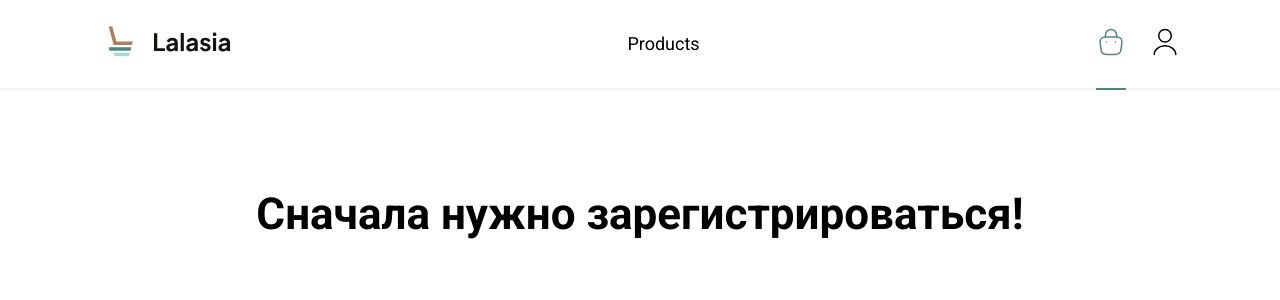
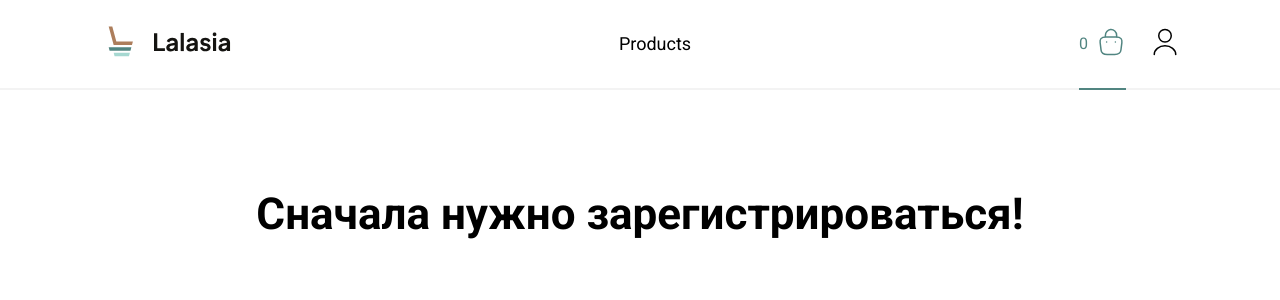
Before and after one commit to seffax098/kts_nextjs, a Next.js app: page /cart in a window 1280 px wide. Shown: the top 300 px of the page. Built offline with nearby package versions, Linux system fonts and the light colour scheme; no server answers.

Commit message:
cart quantity

```diff
--- a/src/shared/components/Navbar/Navbar.tsx
+++ b/src/shared/components/Navbar/Navbar.tsx
@@ -7,11 +7,14 @@ import Logo from './Logo';
 import styles from './styles.module.scss';
 import { useEffect, useRef, useState } from 'react';
 import Link from 'next/link';
+import { useCartStore } from '@/shared/stores/root/hooks';
+import { observer } from 'mobx-react-lite';
 
 const Navbar = () => {
   const pathname = usePathname();
   const [isMenuOpen, setIsMenuOpen] = useState(false);
   const menuRef = useRef<HTMLDivElement>(null);
+  const cartStore = useCartStore()
 
   useEffect(() => {
     if (!isMenuOpen) return;
@@ -52,15 +55,16 @@ const Navbar = () => {
 
         <div className={`${styles.navbar__right}`}>
           <Link href={'/cart'}
-            className={`${pathname === '/cart' ? styles.link__activeIcon : styles.noactive} ${styles.link}`}>
+            className={`${pathname === '/cart' ? styles.link__activeIcon : styles.noactive} ${styles.link} ${styles.cartLink}`}>
+            <Text color={`${pathname === '/cart' ? 'accent' : 'primary'}`}>{cartStore.totalQuantity}</Text>
             <span className={`${styles.navbar__bag}`}>
-              <Bag width={30} height={30} color={`${pathname === '/cart' ? 'accent' : 'primary'}`}/>
+              <Bag width={30} height={30} color={`${pathname === '/cart' ? 'accent' : 'primary'}`} />
             </span>
           </Link>
           <Link href={'/authorization'}
             className={`${pathname === '/authorization' ? styles.link__activeIcon : styles.noactive} ${styles.link}`}>
             <span className={`${styles.navbar__user}`}>
-              <User width={30} height={30} color={`${pathname === '/authorization' ? 'accent' : 'primary'}`}/>
+              <User width={30} height={30} color={`${pathname === '/authorization' ? 'accent' : 'primary'}`} />
             </span>
           </Link>
         </div>
@@ -130,4 +134,4 @@ const Navbar = () => {
   );
 };
 
-export default Navbar;
+export default observer(Navbar);
--- a/src/shared/components/Navbar/styles.module.scss
+++ b/src/shared/components/Navbar/styles.module.scss
@@ -41,6 +41,12 @@
     height: 2px;
     background-color: ($brand);
     bottom: -29px;
+}
+
+.cartLink {
+    display: flex;
+    align-items: center;
+    gap: $space-xxs;
 }
 
 .mobileMenu__link {
--- a/src/shared/stores/cart/cartStore.ts
+++ b/src/shared/stores/cart/cartStore.ts
@@ -31,6 +31,10 @@ export class CartStore {
     getQuantity(id: number) {
         const item = this.products.find((item) => item.product.id === id)
         return item?.quantity ?? 0
+    }
+
+    get totalQuantity() {
+        return this.products.reduce((sum, item) => sum + item.quantity, 0)
     }
 
     async load() {
```
